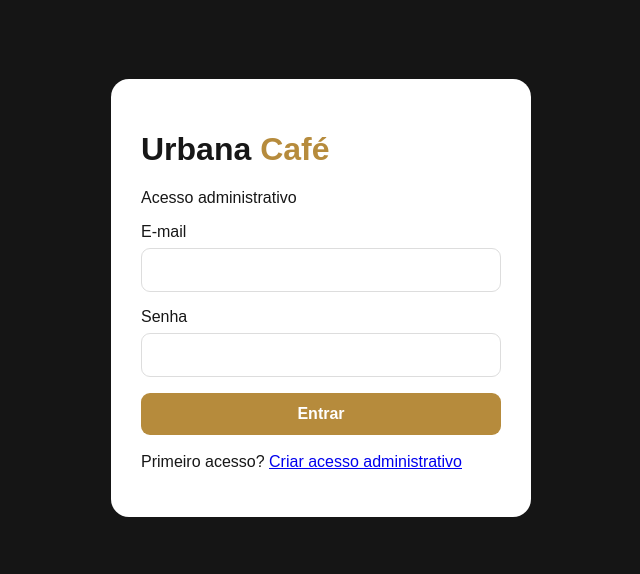
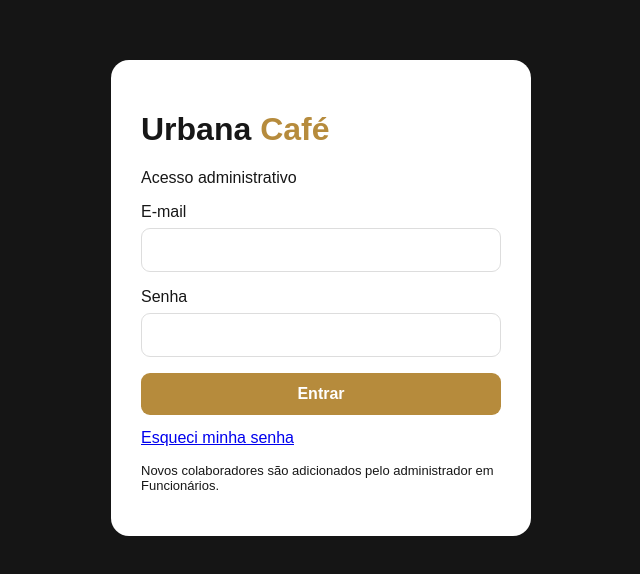
Before and after one commit to GrupoXuy/urbanacafe-system, a Next.js app: page /login in a window 1280 px wide. Shown: the part 102-676 px from the top of the page, without its empty margins (319-959 px from the left). Built offline with nearby package versions, Linux system fonts and the light colour scheme; no server answers.

Commit message:
security: harden authentication and onboarding

```diff
--- a/app/login/page.tsx
+++ b/app/login/page.tsx
@@ -1,6 +1,26 @@
 "use client";
 import {FormEvent,useState} from "react";
 import Link from "next/link";
-import {useRouter} from "next/navigation";
+import {useRouter,useSearchParams} from "next/navigation";
 import {createClient} from "@/lib/supabase-browser";
-export default function Login(){const [email,setEmail]=useState("");const [password,setPassword]=useState("");const [error,setError]=useState("");const [loading,setLoading]=useState(false);const router=useRouter();async function submit(e:FormEvent){e.preventDefault();setLoading(true);setError("");const {error}=await createClient().auth.signInWithPassword({email,password});if(error)setError(error.message);else router.push("/dashboard");setLoading(false)}return <main className="login"><form className="login-card" onSubmit={submit}><h1>Urbana <span style={{color:"#b68b3c"}}>Café</span></h1><p>Acesso administrativo</p>{error&&<div className="notice">{error}</div>}<label className="field"><span>E-mail</span><input type="email" value={email} onChange={e=>setEmail(e.target.value)} required /></label><label className="field"><span>Senha</span><input type="password" value={password} onChange={e=>setPassword(e.target.value)} required /></label><button className="btn" disabled={loading}>{loading?"Entrando...":"Entrar"}</button><p style={{marginTop:18}}>Primeiro acesso? <Link href="/cadastro">Criar acesso administrativo</Link></p></form></main>}
+
+export default function Login(){
+  const [email,setEmail]=useState(""),[password,setPassword]=useState(""),[error,setError]=useState(""),[loading,setLoading]=useState(false);
+  const router=useRouter(),searchParams=useSearchParams();
+  async function submit(e:FormEvent){
+    e.preventDefault();setLoading(true);setError("");
+    const {error}=await createClient().auth.signInWithPassword({email:email.trim(),password});
+    if(error)setError(error.message);else router.push("/dashboard");setLoading(false);
+  }
+  const queryError=searchParams.get("error");
+  const queryMessage=queryError==="auth_callback"?"Não foi possível concluir a autenticação. Solicite um novo link e tente novamente.":queryError==="missing_code"?"Link de autenticação inválido.":"";
+  return <main className="login"><form className="login-card" onSubmit={submit}>
+    <h1>Urbana <span style={{color:"#b68b3c"}}>Café</span></h1><p>Acesso administrativo</p>
+    {(error||queryMessage)&&<div className="notice">{error||queryMessage}</div>}
+    <label className="field"><span>E-mail</span><input type="email" value={email} onChange={e=>setEmail(e.target.value)} required /></label>
+    <label className="field"><span>Senha</span><input type="password" value={password} onChange={e=>setPassword(e.target.value)} required /></label>
+    <button className="btn" disabled={loading}>{loading?"Entrando...":"Entrar"}</button>
+    <p style={{marginTop:14}}><Link href="/esqueci-senha">Esqueci minha senha</Link></p>
+    <p style={{marginTop:10,fontSize:13}}>Novos colaboradores são adicionados pelo administrador em Funcionários.</p>
+  </form></main>
+}
```
